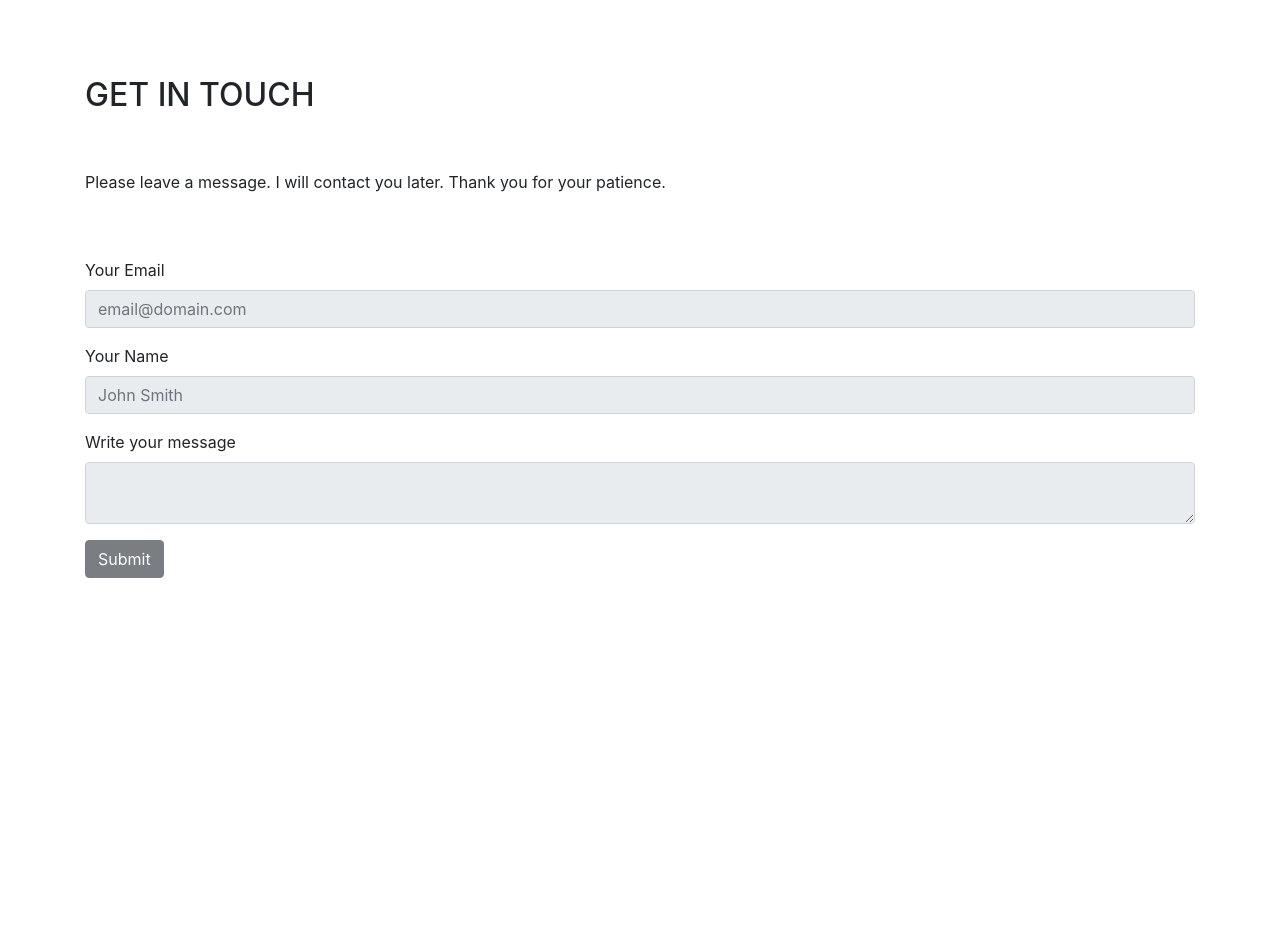
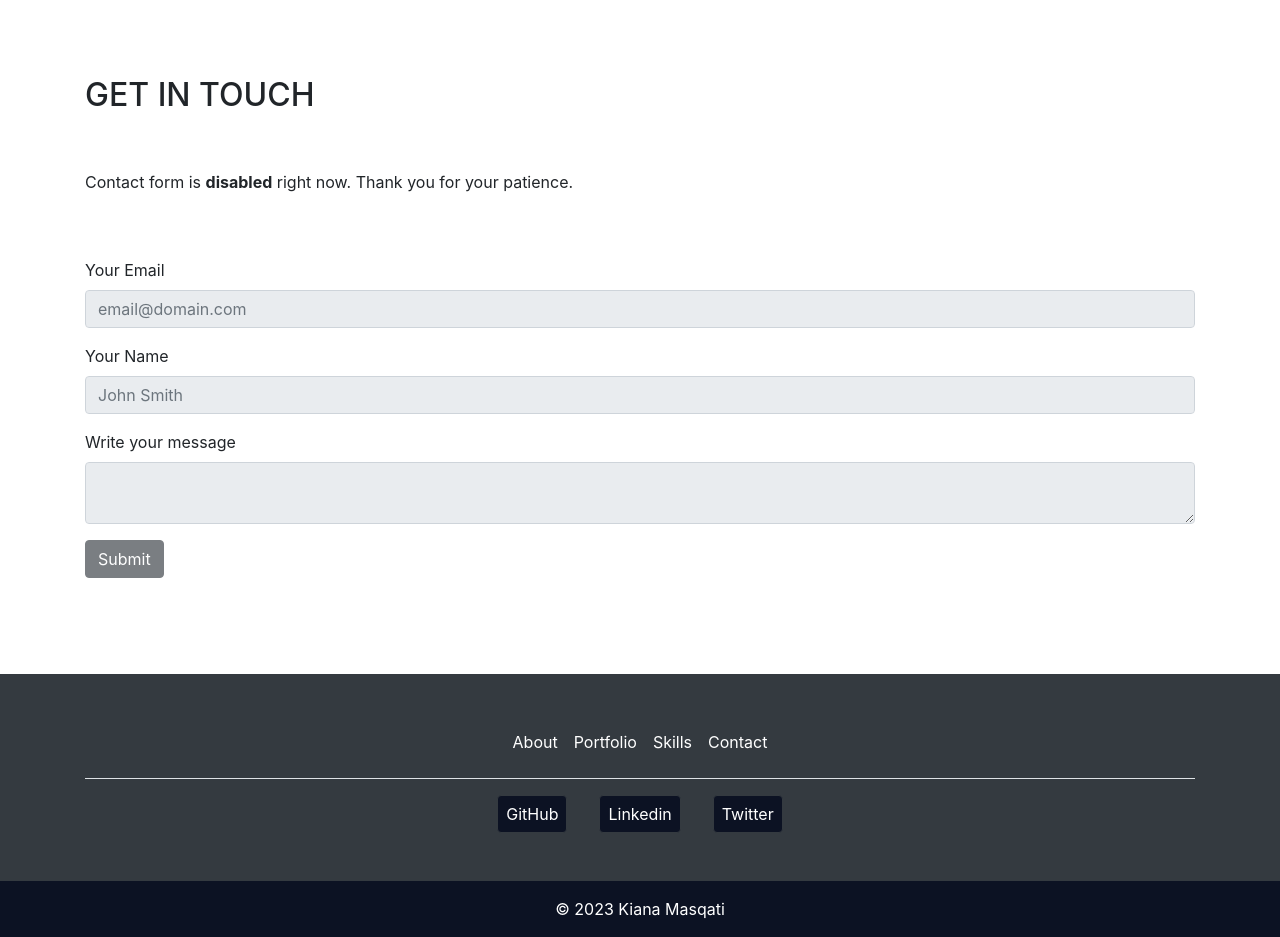
Before and after one commit to KianaMsqt/Bootstrap-Portfolio, a plain HTML site: page index.html in a window 1280 px wide. Shown: the part 1420-2357 px from the top of the page. Before the commit the page ends 2094 px from the top, so only its background shows below. Drawn offline with nearby package versions, Linux system fonts and the light colour scheme.

Commit message:
Add footer

```diff
--- a/css/style.css
+++ b/css/style.css
@@ -18,11 +18,11 @@ h1, h2, h3 {
 }
 
 /* Interactive animation for navigation items */
-.nav-link {
+.navbar .nav-link {
     position: relative;
 }
 
-.nav-link:after {
+.navbar .nav-link:after {
     background: var(--white);
     content: "";
     display: block;
@@ -35,9 +35,55 @@ h1, h2, h3 {
     transition: .2s;
 }
 
-.nav-link:hover:after {
+.navbar .nav-link:hover:after {
     width: 20px;
     left: 10%;
+}
+
+/* Interactive animation for footer navigation items */
+footer .nav-link {
+    position: relative;
+}
+
+footer .nav-link:before {
+    background: var(--colored);
+    content: "";
+    display: block;
+    position: absolute;
+    width: 5px;
+    height: 5px;
+    bottom: 0;
+    left: 0;
+    top: calc( 50% - 6px );
+    margin-top: 5px;
+    border-radius: 5px;
+    opacity: 0;
+    transition: .2s;
+}
+
+footer .nav-link:hover:before {
+    opacity: 1;;
+}
+
+footer .nav-link {
+    transition: all .2s;
+}
+
+footer .nav-link:hover {
+    color: var(--colored) !important;
+}
+
+footer .copy-right {
+    background-color: var(--black) !important;
+}
+
+footer .social .btn {
+    background-color: var(--black) !important;
+    transition: all .5s;
+}
+
+footer .social .btn:hover {
+    box-shadow: 0 0 5px rgba(0, 0, 0 , .7);
 }
 
 /* Add background to home hero */
--- a/index.html
+++ b/index.html
@@ -151,7 +151,7 @@
     <section id="contact">
         <div class="container mt-5 mb-5 pt-5 pb-5">
             <h2>Get In Touch</h2>
-            <p class="py-5">Please leave a message. I will contact you later. Thank you for your patience.</p>
+            <p class="py-5">Contact form is <strong>disabled</strong> right now. Thank you for your patience.</p>
             <form>
                 <fieldset disabled>
                     <div class="form-group">
@@ -172,6 +172,26 @@
         </div>
     </section>
 
+    <footer class="bg-dark text-white">
+        <div class="container mt-5 mb-5 pt-5">
+            <ul class="nav justify-content-center border-bottom pb-3 mb-3">
+                <li class="nav-item"><a href="#about" class="nav-link text-white px-2">About</a></li>
+                <li class="nav-item"><a href="#portfolio" class="nav-link text-white px-2">Portfolio</a></li>
+                <li class="nav-item"><a href="#skills" class="nav-link text-white px-2">Skills</a></li>
+                <li class="nav-item"><a href="#contact" class="nav-link text-white px-2">Contact</a></li>
+            </ul>
+
+            <ul class="nav social justify-content-center">
+                <li class="nav-item mx-3"><a href="#" target="_blank" class="btn btn-dark text-white px-2">GitHub</a></li>
+                <li class="nav-item mx-3"><a href="#" target="_blank" class="btn btn-dark text-white px-2">Linkedin</a></li>
+                <li class="nav-item mx-3"><a href="#" target="_blank" class="btn btn-dark text-white px-2">Twitter</a></li>
+            </ul>
+
+        </div>
+        <p class="text-center text-white py-3 copy-right my-0">© 2023 Kiana Masqati</p>
+
+    </footer>
+
     <script src="https://code.jquery.com/jquery-3.3.1.slim.min.js" integrity="sha384-q8i/X+965DzO0rT7abK41JStQIAqVgRVzpbzo5smXKp4YfRvH+8abtTE1Pi6jizo" crossorigin="anonymous"></script>
     <script src="https://cdn.jsdelivr.net/npm/popper.js@1.14.7/dist/umd/popper.min.js" integrity="sha384-UO2eT0CpHqdSJQ6hJty5KVphtPhzWj9WO1clHTMGa3JDZwrnQq4sF86dIHNDz0W1" crossorigin="anonymous"></script>
     <script src="https://cdn.jsdelivr.net/npm/bootstrap@4.3.1/dist/js/bootstrap.min.js" integrity="sha384-JjSmVgyd0p3pXB1rRibZUAYoIIy6OrQ6VrjIEaFf/nJGzIxFDsf4x0xIM+B07jRM" crossorigin="anonymous"></script>
```
